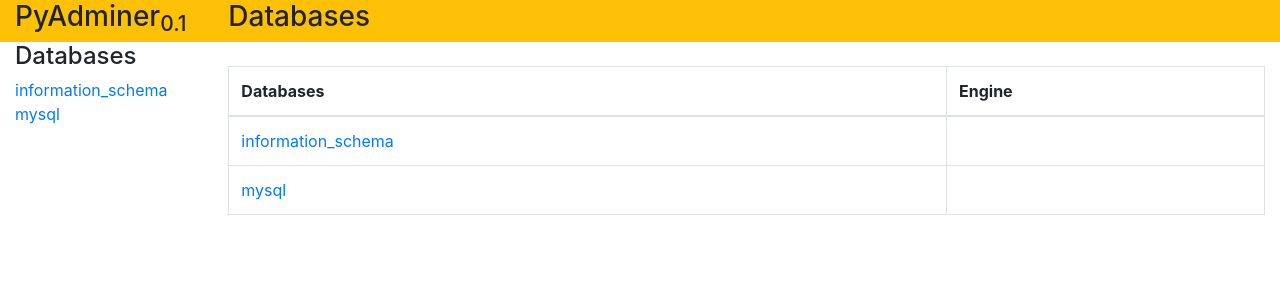
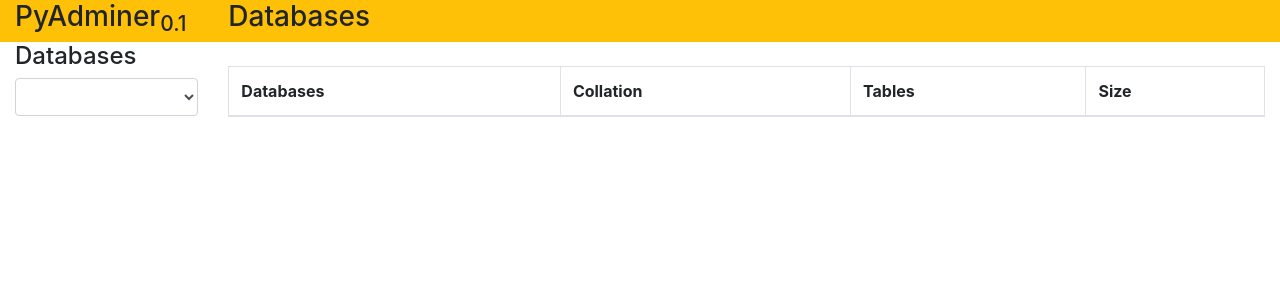
Before and after one commit to anilpokhariyal/py-adminer, a Flask app: page /py_adminer in a window 1280 px wide. Shown: the top 300 px of the page. Run offline with Flask 2, Linux system fonts and the light colour scheme; the visitor is signed in with stand-in values (Sample User, id 1); tables that the repository leaves empty or names only in its code hold one stand-in row (values such as "Sample post"); lists and menus that the app fills with data are empty; parts of the project's set-up code (start-up, migrations or seed data) failed here and were passed over; some libraries are stand-ins or nearby versions.

Commit message:
table view updated

```diff
--- a/main.py
+++ b/main.py
@@ -1,5 +1,5 @@
 from flask import Flask, request, session, render_template, abort, redirect
-from flask_mysqldb import MySQL
+from flask_mysqldb import MySQL, MySQLdb
 import os, logging
 
 app = Flask(__name__)
@@ -25,11 +25,10 @@
 
 
 def query(connection, query):
-    cursor = connection.cursor()
+    cursor = connection.cursor(MySQLdb.cursors.DictCursor)
     cursor.execute(query)
     connection.commit()
-    data = cursor.fetchall()
-    return data
+    return cursor
 
 
 @app.route("/", methods=["GET", "POST"])
@@ -47,6 +46,8 @@
     databases = []
     tables = []
     login = False
+    selected_db = None
+    selected_table = None
     if 'pass' in session:
         login = True
 
@@ -65,11 +66,24 @@
             connection = mysql_connection()
         except ConnectionError as ex:
             return redirect('/')
+
+        # fetching databases information
+        query(connection, "use information_schema;")
+        db_query = "SELECT SCHEMATA.SCHEMA_NAME,SCHEMATA.DEFAULT_COLLATION_NAME," \
+                   "count(TABLES.TABLE_NAME) as TABLES_COUNT,sum(TABLES.DATA_LENGTH) as SCHEMA_SIZE FROM SCHEMATA" \
+                   " JOIN TABLES ON TABLES.TABLE_SCHEMA = SCHEMATA.SCHEMA_NAME " \
+                   "GROUP BY TABLES.TABLE_SCHEMA"
+        databases = query(connection, db_query)
+
+        # fetching tables from selected database
         if request.args.get('database'):
-            database = request.args.get('database')
-            query(connection, "use "+str(database)+';')
-            tables = query(connection, "SHOW TABLES;")
-        databases = query(connection, "SHOW DATABASES")
+            database = str(request.args.get('database'))
+            selected_db = database
+            query(connection, "use information_schema;")
+            table_query = "SELECT TABLE_NAME, ENGINE,TABLE_ROWS, DATA_LENGTH, INDEX_LENGTH," \
+                          " AUTO_INCREMENT, TABLE_COLLATION, TABLE_COMMENT " \
+                          " FROM TABLES WHERE TABLE_SCHEMA = '"+database+"';"
+            tables = query(connection, table_query)
 
         # required in case query fails
         if databases:
@@ -77,7 +91,7 @@
             login = True
 
     return render_template('py_adminer.html', py_admin_url="/py_adminer", login=login, databases=databases,
-                           tables=tables)
+                           tables=tables, selected_db=selected_db)
 
 
 if __name__ == '__main__':
--- a/templates/py_adminer.html
+++ b/templates/py_adminer.html
@@ -25,10 +25,26 @@
     <div class="row">
         <div class="col-md-2">
             <h4>Databases</h4>
-            <ul style="list-style: none; padding: 0 !important;">
+            {% if login %}
+                <select class="form-control" onchange="location.href='?database='+this.value">
+                    {% for database in databases %}
+                    <option value="{{database['SCHEMA_NAME']}}" {% if selected_db==database['SCHEMA_NAME'] %} selected {% endif %}>
+                        {{database['SCHEMA_NAME']}}
+                    </option>>
+                    {% endfor %}
+                </select>
+            {% endif %}
+
+            <ul class="pt-4" style="list-style: none; padding-left: 2px !important;">
+            {% if not selected_db %}
                 {% for database in databases %}
-                    <li> <a href="?database={{database[0]}}">{{database[0]}}</a></li>
+                    <li> <a href="?database={{database['SCHEMA_NAME']}}">{{database['SCHEMA_NAME']}}</a></li>
                 {% endfor %}
+            {% else %}
+                {% for table in tables %}
+                    <li> <a href="?database={{selected_db}}&table={{table['TABLE_NAME']}}">{{table['TABLE_NAME']}}</a></li>
+                {% endfor %}
+            {% endif %}
             </ul>
         </div>
         <div class="col-md-10">
@@ -43,15 +59,15 @@
                     </div>
                     <div class="form-group">
                         <label class="col-md-3">Server</label>
-                        <input type="text"  placeholder="localhost" name="server">
+                        <input type="text"  placeholder="localhost" name="server" value="laradock_mysql_1">
                     </div>
                     <div class="form-group">
                         <label class="col-md-3">Username</label>
-                        <input type="text" name="username" >
+                        <input type="text" name="username" value="root">
                     </div>
                     <div class="form-group">
                         <label class="col-md-3">Password</label>
-                        <input type="password" name="password" >
+                        <input type="password" name="password" value="root">
                     </div>
                     <div class="form-group">
                         <label class="col-md-3">Database</label>
@@ -73,13 +89,29 @@
                     <tr>
                         <th>Tables</th>
                         <th>Engine</th>
+                        <th>Collection</th>
+                        <th>Rows</th>
+                        <th>Data Length</th>
+                        <th>Index Length</th>
+                        <th>Auto Increment</th>
+                        <th>Comment</th>
                     </tr>
                 </thead>
                 <tbody>
                 {% for table in tables %}
                     <tr>
-                        <td>{{table[0]}}</td>
-                        <td></td>
+                        <td>
+                            <a href="?database={{selected_db}}&table={{table['TABLE_NAME']}}">
+                            {{table['TABLE_NAME']}}
+                            </a>
+                        </td>
+                        <td>{{table['ENGINE']}}</td>
+                        <td>{{table['TABLE_COLLATION']}}</td>
+                        <td>{{table['TABLE_ROWS']}}</td>
+                        <td>{{table['DATA_LENGTH']}}</td>
+                        <td>{{table['INDEX_LENGTH']}}</td>
+                        <td>{{table['AUTO_INCREMENT']}}</td>
+                        <td>{{table['TABLE_COMMENT']}}</td>
                     </tr>
                 {% endfor %}
                 </tbody>
@@ -89,14 +121,18 @@
                 <thead>
                     <tr>
                         <th>Databases</th>
-                        <th>Engine</th>
+                        <th>Collation</th>
+                        <th>Tables</th>
+                        <th>Size</th>
                     </tr>
                 </thead>
                 <tbody>
                 {% for database in databases %}
                     <tr>
-                        <td><a href="?database={{database[0]}}">{{database[0]}}</a></td>
-                        <td></td>
+                        <td><a href="?database={{database['SCHEMA_NAME']}}">{{database['SCHEMA_NAME']}}</a></td>
+                        <td>{{database['DEFAULT_COLLATION_NAME']}}</td>
+                        <td>{{database['TABLES_COUNT']}}</td>
+                        <td>{{database['SCHEMA_SIZE']}}</td>
                     </tr>
                 {% endfor %}
                 </tbody>
```
